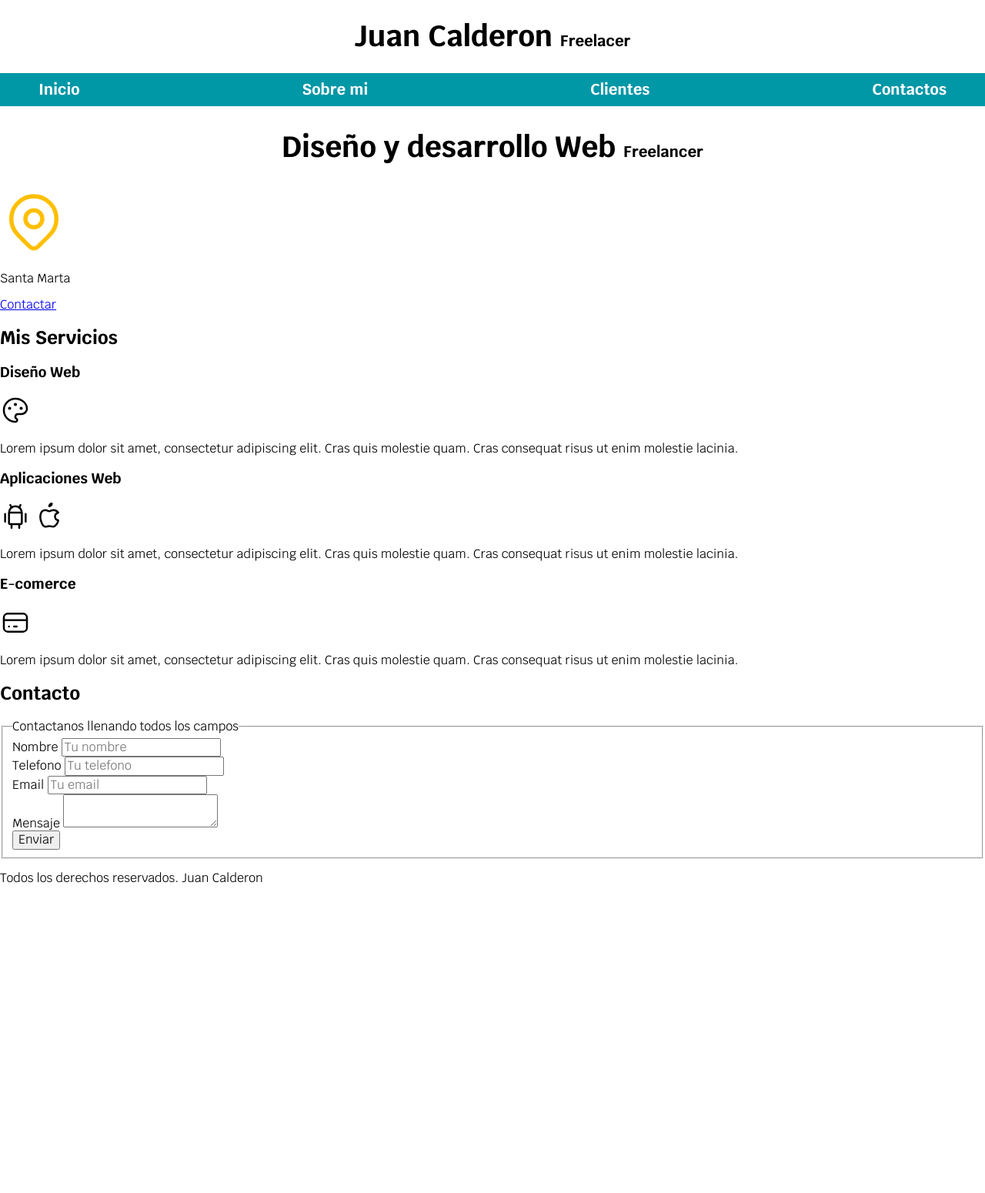
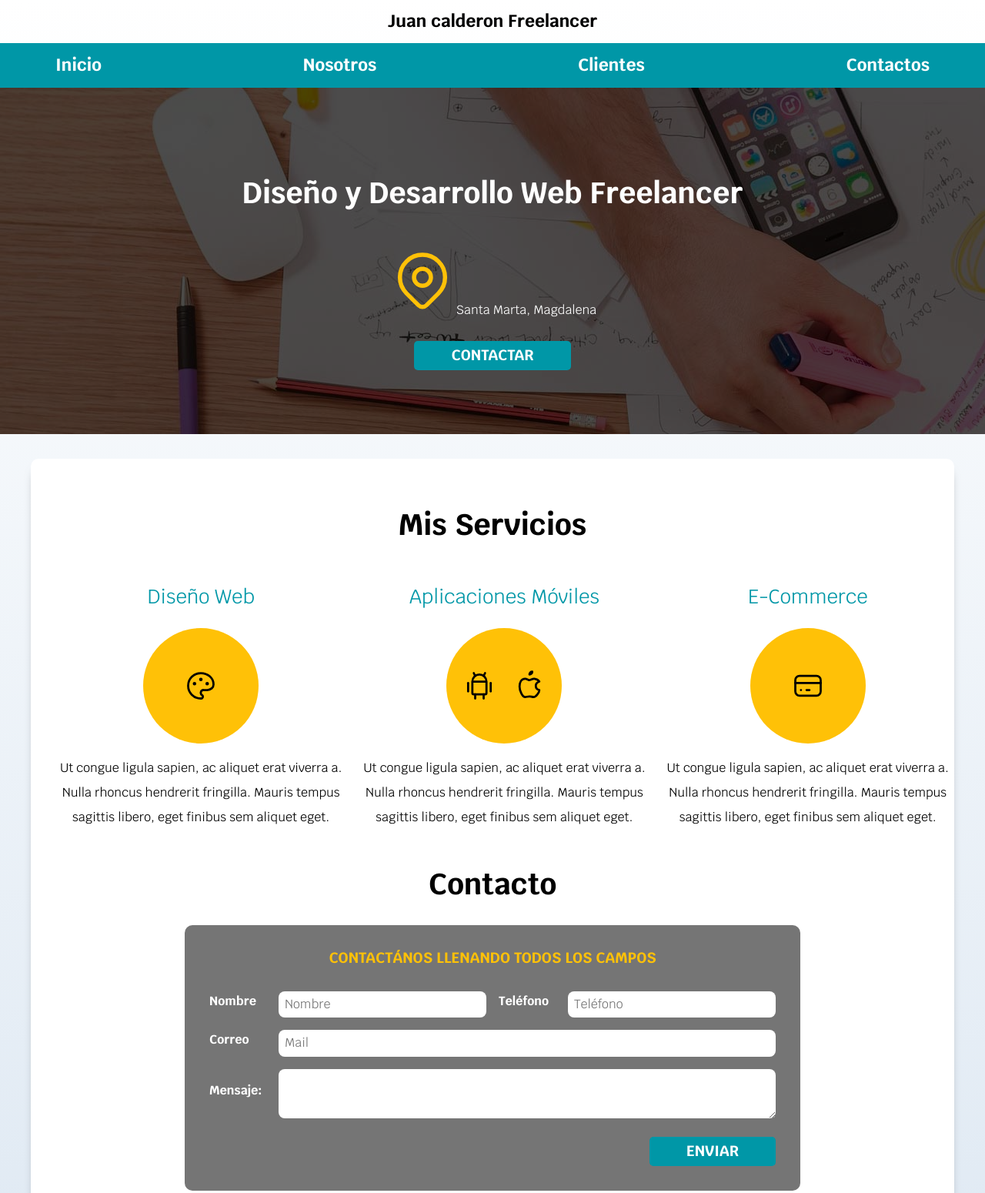
Before and after one commit to P4scalB/go-parcero, a plain HTML site: page index.html in a window 1280 px wide. Shown: the top 1550 px of the page at 77% size. Before the commit the page ends 1166 px from the top, so only its background shows below. Drawn offline with nearby package versions, Linux system fonts and the light colour scheme.

Commit message:
pagina web #1

```diff
--- /dev/null
+++ b/css/style.css
@@ -0,0 +1,250 @@
+:root {
+    --blanco: #ffffff;
+    --primario: #FFC107;
+    --secundario: #0097A7;
+    --gris: #757575;
+    --oscuro: #212121;
+}
+html {
+    box-sizing: border-box;
+    min-height: 100%;
+}
+*, *:before, *:after {
+    box-sizing: inherit;
+}
+p {
+    line-height: 2;
+}
+body {
+    font-family: 'Krub', sans-serif;
+    background-image: linear-gradient(to top, #dfe9f3 0%, white 100%);
+    min-height: 100%;
+
+}
+h1 {
+    font-size: 1.4rem;
+}
+h1 span {
+    font-size: 1.4rem;
+}
+h1, h2, h3 {
+    text-align: center;
+}
+h2 {
+    font-size: 2.4rem;
+}
+h3 {
+    color: var(--secundario);
+    font-weight: 400;
+    font-size: 1.6rem;
+}
+.contenedor {
+    margin: 0 auto;
+    max-width: 1200px;
+}
+.sombra {
+    padding: 2rem;
+    margin-bottom: 3rem;
+    background-color: rgba(255, 255, 255, 1);
+    border-radius: 10px;
+    -webkit-box-shadow: 0px 11px 15px -9px rgba(0,0,0,0.63);
+    -moz-box-shadow: 0px 11px 15px -9px rgba(0,0,0,0.63);
+    box-shadow: 0px 11px 15px -9px rgba(0,0,0,0.63);
+}
+.nav-bg {
+    background-color: var(--secundario);
+}
+.navegacion {
+    scroll-snap-align: center;
+    scroll-snap-stop: always;
+    display: flex;
+    flex-direction: column;
+    align-items: center;
+}
+@media (min-width:768px) {
+    .navegacion {
+        flex-direction: row;
+        justify-content: space-between;
+    }
+}
+.navegacion a{
+    padding: 1rem 2rem;
+    color: var(--blanco);
+    text-decoration: none;
+    font-size: 1.4rem;
+    font-weight: 700;
+}
+.navegacion a:hover {
+    background-color: var(--primario);
+    color: var(--oscuro);
+}
+.navegacion a:last-of-type {
+    margin-bottom:0;
+}
+@media (min-width:768px) {
+    .navegacion a{
+        margin-bottom: 0;
+    }
+}
+.hero {
+    height: 450px;
+    background-image: url(../img/hero.jpg);
+    margin-bottom: 2rem;
+    position: relative;
+}
+.contenido-hero {
+    background-color: rgb(0 0 0 / 70%); /** Otra opción **/
+    background-color: rgba(0, 0, 0, .7);
+    position: absolute;
+    width: 100%;
+    height: 100%;
+    display: flex;
+    flex-direction: column;
+   align-items: center;
+   justify-content: center;
+}
+
+.contenido-hero h2,
+.contenido-hero p {
+    color: var(--blanco);
+}
+.boton {
+    background-color: var(--secundario);
+    color: var(--blanco);
+    margin-top: .5rem;
+    padding: .5rem 3rem;
+    border-radius: 5px;
+    font-weight: 700;
+    text-decoration: none;
+    text-transform: uppercase;
+    font-size: 1.2rem;
+    border:none;
+}
+.boton:hover{
+    cursor: pointer;
+}
+.servicios {
+    scroll-snap-align: center;
+    scroll-snap-stop: always;
+}
+@media (min-width:768px) {
+    .servicios {
+        display: grid;
+        grid-template-columns: 33.3% 33.3% 33.3%;
+        column-gap: 1rem;
+    }
+}
+.servicio {
+    text-align:center;
+}
+.servicio {
+    display: flex;
+    flex-direction: column;
+    align-items: center;
+}
+
+
+.iconos {
+    display: flex;
+    height: 150px;
+    width: 150px;
+    justify-content: space-evenly;
+    align-items: center;
+    background-color: var(--primario);
+    border-radius: 50%;
+}
+.iconos i {
+    font-size: 2rem;
+    color: var(--oscuro);
+}
+
+
+.formulario {
+    background-color: var(--gris);
+    padding: 2rem;
+    border-radius: 10px;
+    scroll-snap-align: center;
+    scroll-snap-stop: always;
+}
+.formulario legend {
+    text-align: center;
+    font-size: 1.2rem;
+    color: var(--primario);
+    margin-bottom: 2rem;
+    display: block;
+    text-transform: uppercase;
+    font-weight: 700;
+}
+@media (min-width:768px) {
+    .formulario {
+        max-width: 800px;
+        margin: 0 auto;
+    }
+}
+.contenedor-campos {
+    display: flex;
+    justify-content: space-between;
+    flex-wrap: wrap;
+}
+
+.campo {
+    margin-bottom: 1rem;
+    width: 100%;
+}
+@media (min-width:480px) {
+    .campo {
+        display: flex;
+        align-items: center;
+    }
+}
+@media (min-width: 768px) {
+    .campo{
+        flex: 0 0 calc(50% - .5rem)
+    }
+}
+.campo label {
+    color: var(--blanco);
+    font-weight: 700;
+    margin-bottom: .5rem;
+    display: block;
+}
+@media (min-width:480px) {
+    .campo label {
+        flex: 0 0 90px;
+    }
+}
+.campo input[type="text"],
+.campo input[type="tel"],
+.campo input[type="mail"],
+.campo textarea {
+    width: 100%;
+    padding: .5rem;
+    border: none;
+    border-radius: .5rem;
+}
+@media (min-width: 768px) {
+    :is(.campo) :is(
+        input[type="text"],
+        input[type="text"],
+        input[type="tel"],
+        input[type="mail"] ,
+        textarea ) {
+        flex: 1;
+    }
+}
+
+.w-100{
+    flex: 0 0 100%;
+}
+.campo textarea {
+    height: 4rem;
+}
+
+.enviar {
+    display: flex;
+    justify-content: flex-end;
+}
+
+.footer {
+    text-align: center;
+}
--- a/css/styles.css
+++ /dev/null
@@ -1,46 +0,0 @@
-:root{
-    --blanco: #ffffff;
-    --negro: #212121;
-    --primario: #ffc107;
-    --secundario: #0097a7;
-    --gris: #757575;
-
-}
-
-html{
-    font-size: 62.5%;
-}
-body{
-    font-size: 16px; /* 1rem =10px */
-    font-family: 'Krub', sans-serif;
-}
-.titulo{
-text-align: center;
-font-size: 3.8rem;
-}
-.titulo span{
-    font-size: 2rem;
-}
-.contenedor{
- width: 120rem;
- margin: 0 auto;
-}
-
-.nav-bg{
-    background-color: var(--secundario);
-   }
-.navegacion-principal{
-    display:flex;
-    justify-content: space-between;
-   }
-.navegacion-principal a {
-    color: var(--blanco);
-    text-decoration: none;
-    font-size: 2rem;
-    font-weight: bold;
-    padding: 1rem;
-}
-.navegacion-principal a:hover{
-    background-color: var(--primario);
-    color: var(--negro);
-}
--- a/index.html
+++ b/index.html
@@ -3,60 +3,64 @@
 <head>
     <meta charset="UTF-8">
     <meta name="viewport" content="width=device-width, initial-scale=1.0">
-    <title>Diseñador Free lancer</title>
-    <link rel="preload" href="css/normalize.css" as="style">
-    <link rel="stylesheet" href="css/normalize.css">
-    <link rel="preconnect" href="https://fonts.gstatic.com">
-    <link href="https://fonts.googleapis.com/css2?family=Krub:wght@400;700&display=swap"
-    rel="stylesheet">
-    <link rel="preload" href="css/style.css" as="style">
-    <link href="css/styles.css" rel="stylesheet">
+    <meta http-equiv="X-UA-Compatible" content="ie=edge">
+    <title>Diseñador Freelancer</title>
+    <link rel="stylesheet" href="https://necolas.github.io/normalize.css/8.0.0/normalize.css">
+    <link href="https://fonts.googleapis.com/css?family=Krub:400,700" rel="stylesheet">
+    <link rel="stylesheet" href="css/style.css">
 </head>
 <body>
-    <header>
-        <h1 class="titulo">Juan Calderon
-            <span>Freelacer</span></h1>
+
+    <header class="header">
+        <h1>Juan calderon <span>Freelancer</span></h1>
     </header>
 
-    <div class="nav-bg">
-    <nav class="navegacion-principal contenedor">
+    <div class=" nav-bg">
+        <nav class="navegacion contenedor">
             <a href="#">Inicio</a>
-        <a href="#">Sobre mi</a>
+            <a href="#">Nosotros</a>
             <a href="#">Clientes</a>
             <a href="#">Contactos</a>
         </nav>
     </div>
-   <section>
-       <h2 class="titulo">Diseño y desarrollo Web <span>Freelancer</span></h2>
-   <p>
-    <svg xmlns="http://www.w3.org/2000/svg" class="icon icon-tabler icon-tabler-map-pin" width="88" height="88" viewBox="0 0 24 24" stroke-width="1.5" stroke="#ffbf00" fill="none" stroke-linecap="round" stroke-linejoin="round">
-        <path stroke="none" d="M0 0h24v24H0z" fill="none"/>
+
+
+    <div class="hero">
+        <div class="contenido-hero">
+            <h2>Diseño y Desarrollo Web Freelancer</h2>
+            <p><svg xmlns="http://www.w3.org/2000/svg" class="icon icon-tabler icon-tabler-map-pin" width="88" height="88" viewBox="0 0 24 24" stroke-width="1.5" stroke="#FFC107" fill="none" stroke-linecap="round" stroke-linejoin="round">
+                <path stroke="none" d="M0 0h24v24H0z"/>
                 <circle cx="12" cy="11" r="3" />
-        <path d="M17.657 16.657l-4.243 4.243a2 2 0 0 1 -2.827 0l-4.244 -4.243a8 8 0 1 1 11.314 0z" />
-      </svg>
-   </p>
-    <p>Santa Marta</p>
-    <a href="#">Contactar</a>
-   </section>
+                <path d="M17.657 16.657L13.414 20.9a1.998 1.998 0 0 1 -2.827 0l-4.244-4.243a8 8 0 1 1 11.314 0z" />
+              </svg>Santa Marta, Magdalena</p>
 
- <main>
+            <a class="boton" href="#contacto">Contactar</a>
+        </div>
+    </div>
+
+    <div class="contenedor sombra">
         <h2>Mis Servicios</h2>
-     <section>
+        <main class="servicios">
+                <div class="servicio">
                     <h3>Diseño Web</h3>
-        <svg xmlns="http://www.w3.org/2000/svg" class="icon icon-tabler icon-tabler-palette" width="40" height="40" viewBox="0 0 24 24" stroke-width="1.5" stroke="#000000" fill="none" stroke-linecap="round" stroke-linejoin="round">
-            <path stroke="none" d="M0 0h24v24H0z" fill="none"/>
+                    <div class="iconos">
+                        <svg xmlns="http://www.w3.org/2000/svg" class="icon icon-tabler icon-tabler-palette" width="44" height="44" viewBox="0 0 24 24" stroke-width="1.5" stroke="currentColor" fill="none" stroke-linecap="round" stroke-linejoin="round">
+                            <path stroke="none" d="M0 0h24v24H0z"/>
                             <path d="M12 21a9 9 0 1 1 0 -18a9 8 0 0 1 9 8a4.5 4 0 0 1 -4.5 4h-2.5a2 2 0 0 0 -1 3.75a1.3 1.3 0 0 1 -1 2.25" />
                             <circle cx="7.5" cy="10.5" r=".5" fill="currentColor" />
                             <circle cx="12" cy="7.5" r=".5" fill="currentColor" />
                             <circle cx="16.5" cy="10.5" r=".5" fill="currentColor" />
                           </svg>
-        <p>Lorem ipsum dolor sit amet, consectetur adipiscing elit. Cras quis molestie quam. Cras consequat risus ut enim molestie lacinia.</p>
+                    </div>
+                    <p>Ut congue ligula sapien, ac aliquet erat viverra a. Nulla rhoncus hendrerit fringilla. Mauris tempus sagittis libero, eget finibus sem aliquet eget.</p>
+                </div>
+                <div class="servicio">
+                    <h3>Aplicaciones Móviles</h3>
+                    <div class="iconos">
 
-     </section>
-     <section>
-        <h3>Aplicaciones Web</h3>
-            <svg xmlns="http://www.w3.org/2000/svg" class="icon icon-tabler icon-tabler-brand-android" width="40" height="40" viewBox="0 0 24 24" stroke-width="1.5" stroke="#000000" fill="none" stroke-linecap="round" stroke-linejoin="round">
-            <path stroke="none" d="M0 0h24v24H0z" fill="none"/>
+                        <!-- https://tablericons.com/ -->
+                        <svg xmlns="http://www.w3.org/2000/svg" class="icon icon-tabler icon-tabler-brand-android" width="44" height="44" viewBox="0 0 24 24" stroke-width="1.5" stroke="currentColor" fill="none" stroke-linecap="round" stroke-linejoin="round">
+                            <path stroke="none" d="M0 0h24v24H0z"/>
                             <line x1="4" y1="10" x2="4" y2="16" />
                             <line x1="20" y1="10" x2="20" y2="16" />
                             <path d="M7 9h10v8a1 1 0 0 1 -1 1h-8a1 1 0 0 1 -1 -1v-8a5 5 0 0 1 10 0" />
@@ -65,65 +69,68 @@
                             <line x1="9" y1="18" x2="9" y2="21" />
                             <line x1="15" y1="18" x2="15" y2="21" />
                           </svg>
-
-          <svg xmlns="http://www.w3.org/2000/svg" class="icon icon-tabler icon-tabler-brand-apple" width="40" height="40" viewBox="0 0 24 24" stroke-width="1.5" stroke="#000000" fill="none" stroke-linecap="round" stroke-linejoin="round">
-            <path stroke="none" d="M0 0h24v24H0z" fill="none"/>
-            <path d="M9 7c-3 0 -4 3 -4 5.5c0 3 2 7.5 4 7.5c1.088 -.046 1.679 -.5 3 -.5c1.312 0 1.5 .5 3 .5s4 -3 4 -5c-.028 -.01 -2.472 -.403 -2.5 -3c-.019 -2.17 2.416 -2.954 2.5 -3c-1.023 -1.492 -2.951 -1.963 -3.5 -2c-1.433 -.111 -2.83 1 -3.5 1c-.68 0 -1.9 -1 -3 -1z" />
+                            <svg xmlns="http://www.w3.org/2000/svg" class="icon icon-tabler icon-tabler-brand-apple" width="44" height="44" viewBox="0 0 24 24" stroke-width="1.5" stroke="currentColor" fill="none" stroke-linecap="round" stroke-linejoin="round">
+                                <path stroke="none" d="M0 0h24v24H0z"/>
+                                <path d="M9 7c-3 0-4 3-4 5.5 0 3 2 7.5 4 7.5 1.088-.046 1.679-.5 3-.5 1.312 0 1.5.5 3 .5s4-3 4-5c-.028-.01-2.472-.403-2.5-3-.019-2.17 2.416-2.954 2.5-3-1.023-1.492-2.951-1.963-3.5-2-1.433-.111-2.83 1-3.5 1-.68 0-1.9-1-3-1z" />
                                 <path d="M12 4a2 2 0 0 0 2 -2a2 2 0 0 0 -2 2" />
                               </svg>
-
-        <p>Lorem ipsum dolor sit amet, consectetur adipiscing elit. Cras quis molestie quam. Cras consequat risus ut enim molestie lacinia.</p>
-     </section>
-    <section>
-        <h3>E-comerce</h3>
-        <svg xmlns="http://www.w3.org/2000/svg" class="icon icon-tabler icon-tabler-credit-card" width="40" height="40" viewBox="0 0 24 24" stroke-width="1.5" stroke="#000000" fill="none" stroke-linecap="round" stroke-linejoin="round">
-            <path stroke="none" d="M0 0h24v24H0z" fill="none"/>
+                    </div>
+                    <p>Ut congue ligula sapien, ac aliquet erat viverra a. Nulla rhoncus hendrerit fringilla. Mauris tempus sagittis libero, eget finibus sem aliquet eget.</p>
+                </div>
+                <div class="servicio">
+                    <h3>E-Commerce </h3>
+                    <div class="iconos">
+                        <svg xmlns="http://www.w3.org/2000/svg" class="icon icon-tabler icon-tabler-credit-card" width="44" height="44" viewBox="0 0 24 24" stroke-width="1.5" stroke="currentColor" fill="none" stroke-linecap="round" stroke-linejoin="round">
+                            <path stroke="none" d="M0 0h24v24H0z"/>
                             <rect x="3" y="5" width="18" height="14" rx="3" />
                             <line x1="3" y1="10" x2="21" y2="10" />
                             <line x1="7" y1="15" x2="7.01" y2="15" />
                             <line x1="11" y1="15" x2="13" y2="15" />
                           </svg>
-        <p>Lorem ipsum dolor sit amet, consectetur adipiscing elit. Cras quis molestie quam. Cras consequat risus ut enim molestie lacinia.</p>
-    </section>
-
+                    </div>
+                    <p>Ut congue ligula sapien, ac aliquet erat viverra a. Nulla rhoncus hendrerit fringilla. Mauris tempus sagittis libero, eget finibus sem aliquet eget.</p>
+                </div>
         </main>
 
-    <seccion>
+        <div id="contacto" class="contacto">
             <h2>Contacto</h2>
+            <form class="formulario" action="#" method="POST">
+                <legend>Contactános llenando todos los campos</legend>
 
-         <form>
-             <fieldset>
-                 <legend>Contactanos llenando todos los campos</legend>
-                <div>
-                    <lable>Nombre</lable>
-                    <input type="text" placeholder="Tu nombre">
+                <div class="contenedor-campos">
+                    <div class="campo">
+                        <label>Nombre</label>
+
+                        <input type="text" name="nombre" placeholder="Nombre" required>
                     </div>
-                <div>
-                    <label>Telefono</label>
-                    <input type="tel" placeholder="Tu telefono">
+                    <div class="campo">
+                        <label>Teléfono</label>
+
+                        <input type="tel" name="telefono" placeholder="Teléfono">
                     </div>
-                <div>
-                    <label>Email</label>
-                    <input type="email" placeholder="Tu email">
+                    <div class="campo w-100">
+                        <label>Correo</label>
 
+                        <input type="mail" name="correo" placeholder="Mail">
                     </div>
-
-                <div>
-                    <label>Mensaje</label>
+                    <div class="campo w-100">
+                        <label>Mensaje:</label>
 
                         <textarea></textarea>
                     </div>
-                 <div>
-                     <input type="submit" value="Enviar">
+                </div><!--.contenedor-campos-->
+                <div class="enviar">
+                    <input class="boton" type="submit" value="Enviar">
+                </div>
+            </form>
+        </div>
     </div>
 
-             </fieldset>
-         </form>
-    </seccion>
+    <footer class="footer">
+        <p>Todos los derechos reservados. Juan Calderon Freelancer</p>
+    </footer>
 
-       <footer>
-            <p>Todos los derechos reservados. Juan Calderon</p>
-       </footer>
+
 
 </body>
 </html>
```
Also changed, not shown: img/hero.jpg (added), 1 other file. Lines whose indentation alone changed are shown as unchanged.
